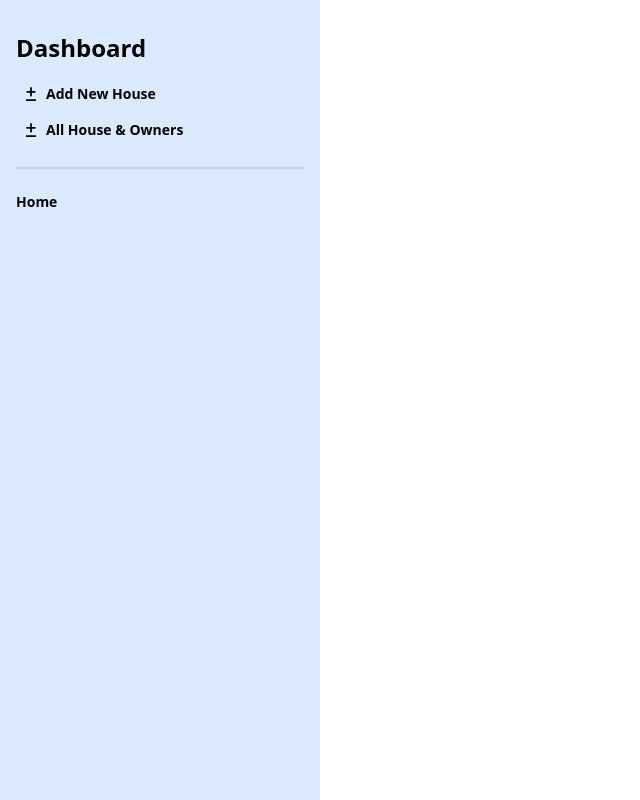
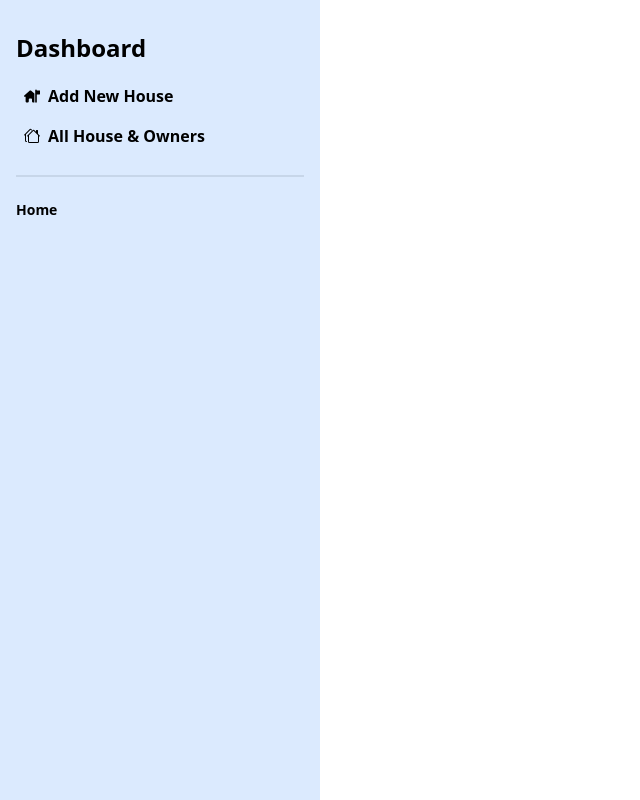
Before and after one commit to shakilahmedshuvo/house-hunter, a React (Vite) app: page /dashboard in a window 1280 px wide. Shown: the whole page, without its empty margins (0-640 px from the left). Built offline with nearby package versions, Linux system fonts and the light colour scheme.

Commit message:
add icon for the dashbord

```diff
--- a/src/Layout/Dashboard.jsx
+++ b/src/Layout/Dashboard.jsx
@@ -1,5 +1,6 @@
 import { NavLink, Outlet } from "react-router-dom";
-import { FaPlusMinus } from "react-icons/fa6";
+import { FaHouseFlag } from "react-icons/fa6";
+import { BsHouses } from "react-icons/bs";
 
 const Dashboard = () => {
     return (
@@ -34,16 +35,16 @@ const Dashboard = () => {
                     <li>
                         <NavLink
                             to='/dashboard/addNewHouse'
-                            className="flex items-center m-2 py-1">
-                            <FaPlusMinus className="mr-2" /> Add New House
+                            className="flex items-center m-2 py-1 text-base">
+                            <FaHouseFlag className="mr-2" /> Add New House
                         </NavLink>
                     </li>
 
                     <li>
                         <NavLink
                             to='/dashboard/allHouse'
-                            className="flex items-center m-2 py-1">
-                            <FaPlusMinus className="mr-2" /> All House & Owners
+                            className="flex items-center m-2 py-1 text-base">
+                            <BsHouses className="mr-2" /> All House & Owners
                         </NavLink>
                     </li>
 
```
